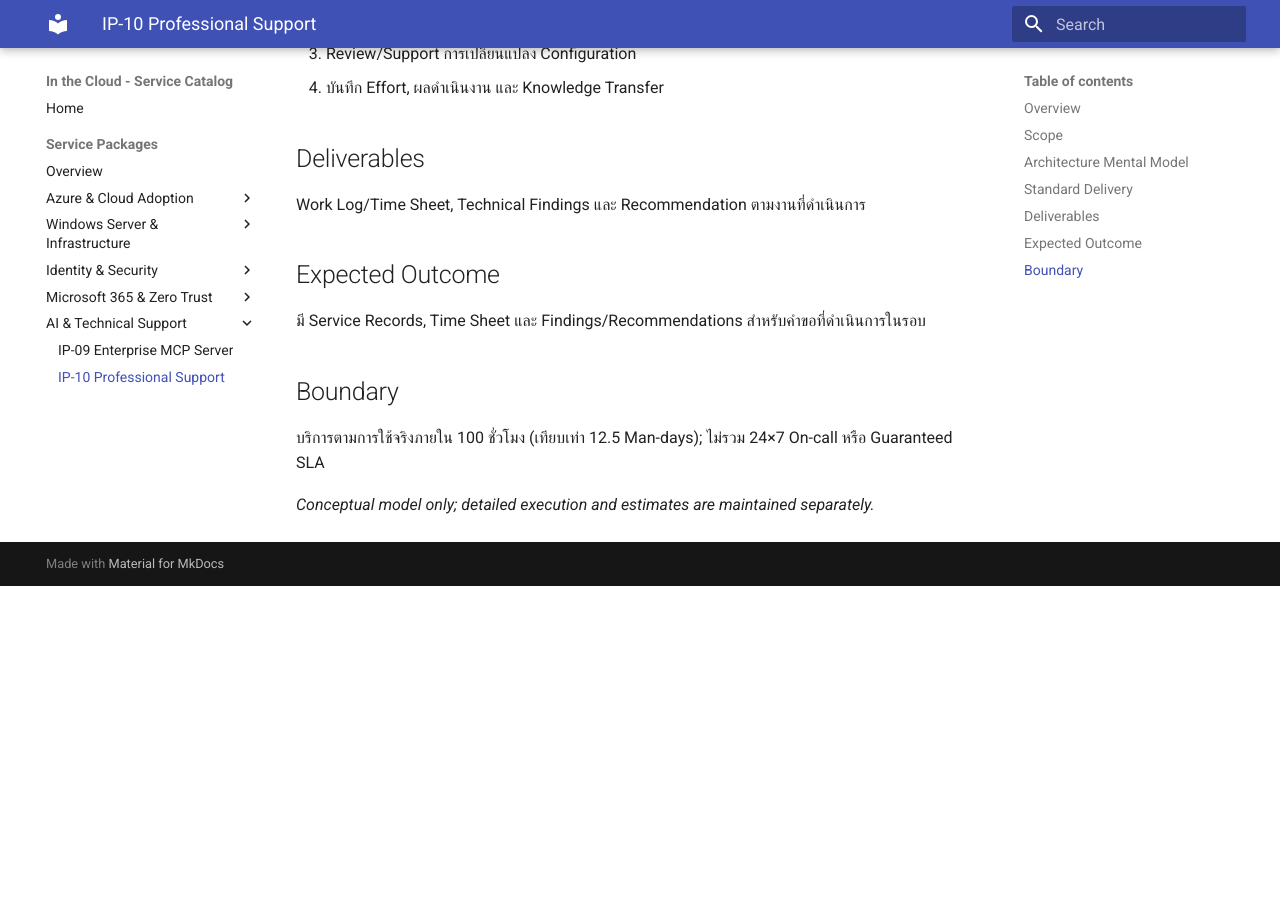
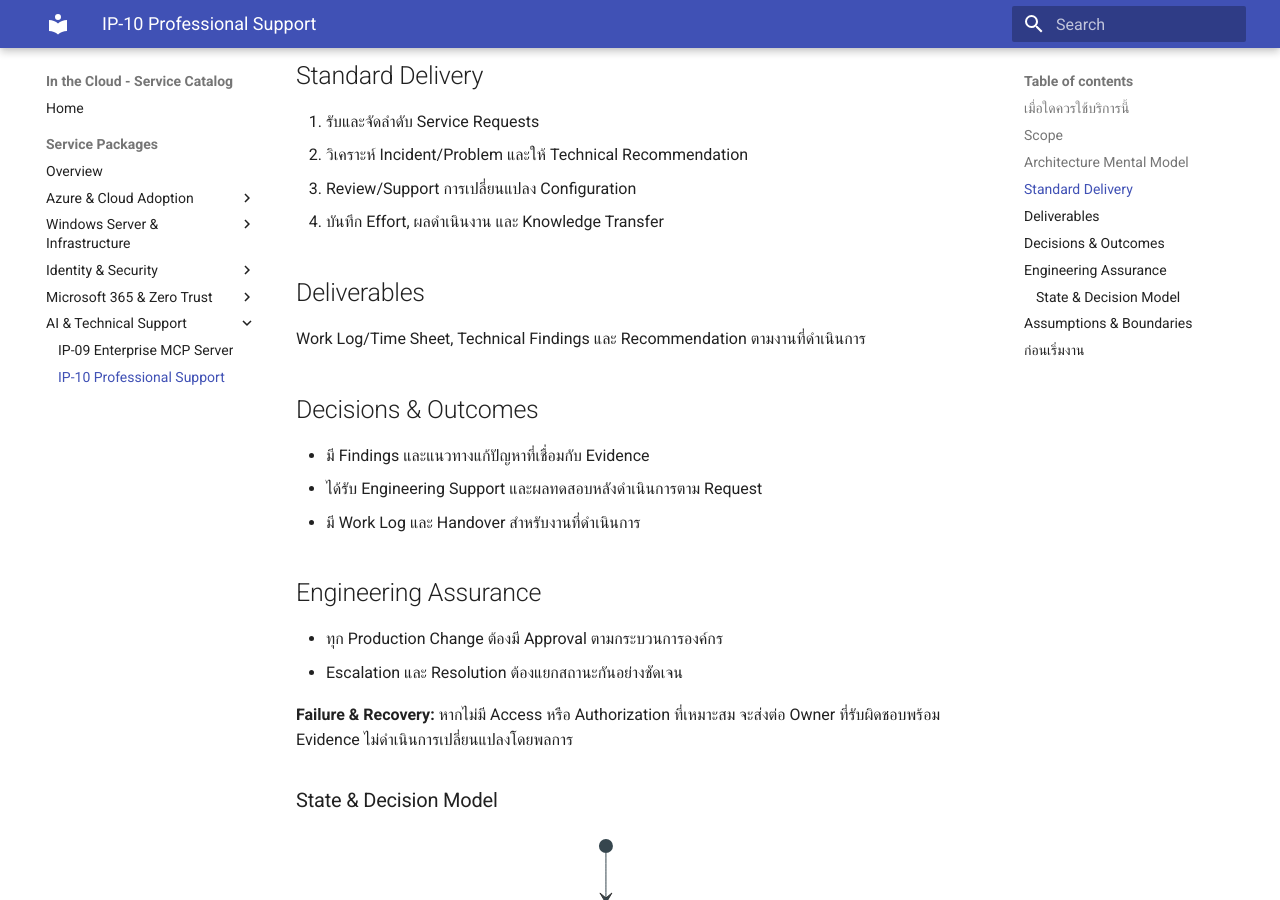
Before and after one commit to inthecloudth/service-catalog, an MkDocs documentation site: the page built from docs/services/ip-10-professional-support.md, in a window 1280 px wide and 900 px high, scrolled down 883 px. Built offline with MkDocs 1.6.1 and Material for MkDocs 9.7.7, drawn with Linux system fonts in a browser that asks for light colours; before the commit the page ends 1469 px from its top, so only the background shows below that; some of the changed text lies outside the part shown.

Commit message:
docs(catalog): align IP-10 with buyer decisions and technical assurance

````diff
--- a/docs/services/ip-10-professional-support.md
+++ b/docs/services/ip-10-professional-support.md
@@ -1,10 +1,14 @@
 # Professional Support
 
-*Reusable technical service package*
+> **IP-10 | Repeatable Service Package**
 
-## Overview
+**ผลลัพธ์ที่มุ่งหวัง:** บริการให้คำปรึกษาและแก้ไขปัญหาระบบ Infrastructure, Identity, Microsoft 365 และ Cloud ตามที่ร้องขอ
 
-บริการให้คำปรึกษาและแก้ไขปัญหาระบบ Infrastructure, Identity, Microsoft 365 และ Cloud ตามที่ร้องขอ
+## เมื่อใดควรใช้บริการนี้
+
+- ทีมดูแลระบบต้องการกำลังเสริมในการวิเคราะห์ปัญหาที่ข้ามหลาย Technology Domains
+- มี Change, Health Check หรือ Architecture Decision ที่ต้องการ Second Opinion
+- ต้องการบันทึกงานและการส่งต่อความรู้ที่ติดตามได้
 
 ## Scope
 
@@ -45,12 +49,45 @@ flowchart LR
 
 Work Log/Time Sheet, Technical Findings และ Recommendation ตามงานที่ดำเนินการ
 
-## Expected Outcome
+## Decisions & Outcomes
 
-มี Service Records, Time Sheet และ Findings/Recommendations สำหรับคำขอที่ดำเนินการในรอบ
+- มี Findings และแนวทางแก้ปัญหาที่เชื่อมกับ Evidence
+- ได้รับ Engineering Support และผลทดสอบหลังดำเนินการตาม Request
+- มี Work Log และ Handover สำหรับงานที่ดำเนินการ
 
-## Boundary
+## Engineering Assurance
+
+- ทุก Production Change ต้องมี Approval ตามกระบวนการองค์กร
+- Escalation และ Resolution ต้องแยกสถานะกันอย่างชัดเจน
+
+**Failure & Recovery:** หากไม่มี Access หรือ Authorization ที่เหมาะสม จะส่งต่อ Owner ที่รับผิดชอบพร้อม Evidence ไม่ดำเนินการเปลี่ยนแปลงโดยพลการ
+
+### State & Decision Model
+
+```mermaid
+stateDiagram-v2
+  [*] --> Received
+  Received --> Triaged: classify impact and owner
+  Triaged --> Investigating: gather evidence
+  Investigating --> ApprovedAction: remediation authorized
+  Investigating --> Escalated: external dependency / out of scope
+  ApprovedAction --> Verified: apply and test
+  ApprovedAction --> Restored: change fails / revert
+  Restored --> Investigating: continue diagnosis
+  Verified --> Closed: requester confirms + log time
+  Escalated --> Closed: owner accepts handoff
+  Closed --> [*]
+```
+
+## Assumptions & Boundaries
 
 บริการตามการใช้จริงภายใน 100 ชั่วโมง (เทียบเท่า 12.5 Man-days); ไม่รวม 24×7 On-call หรือ Guaranteed SLA
 
 *Conceptual model only; detailed execution and estimates are maintained separately.*
+
+## ก่อนเริ่มงาน
+
+เตรียม Service Requests, Impact/Priority, เจ้าของระบบ และช่องทางอนุมัติ Change
+
+---
+*Architecture และ State Models เป็นแบบจำลองเชิงแนวคิด ไม่ใช่ Production Topology ขององค์กรใดองค์กรหนึ่ง*
````
